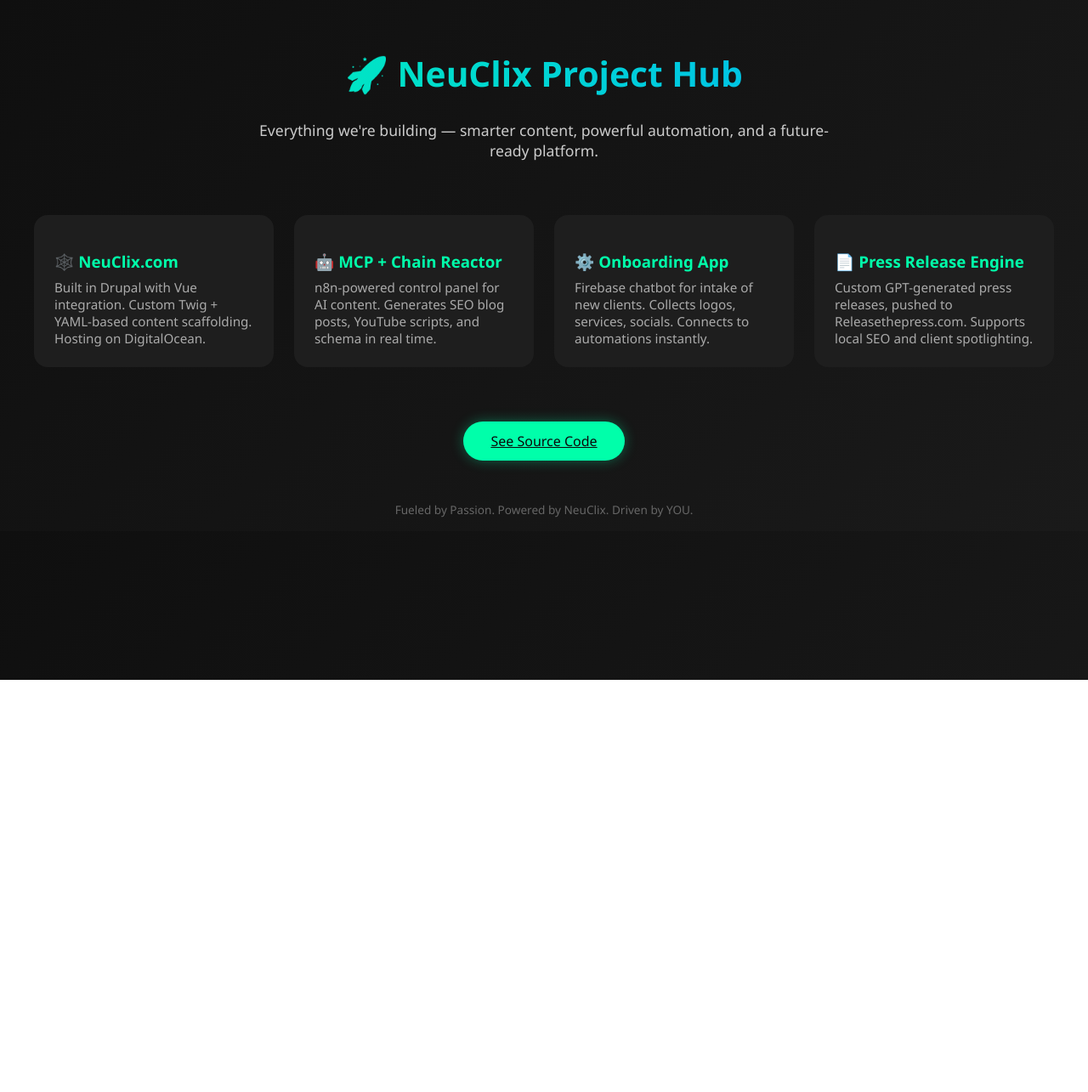
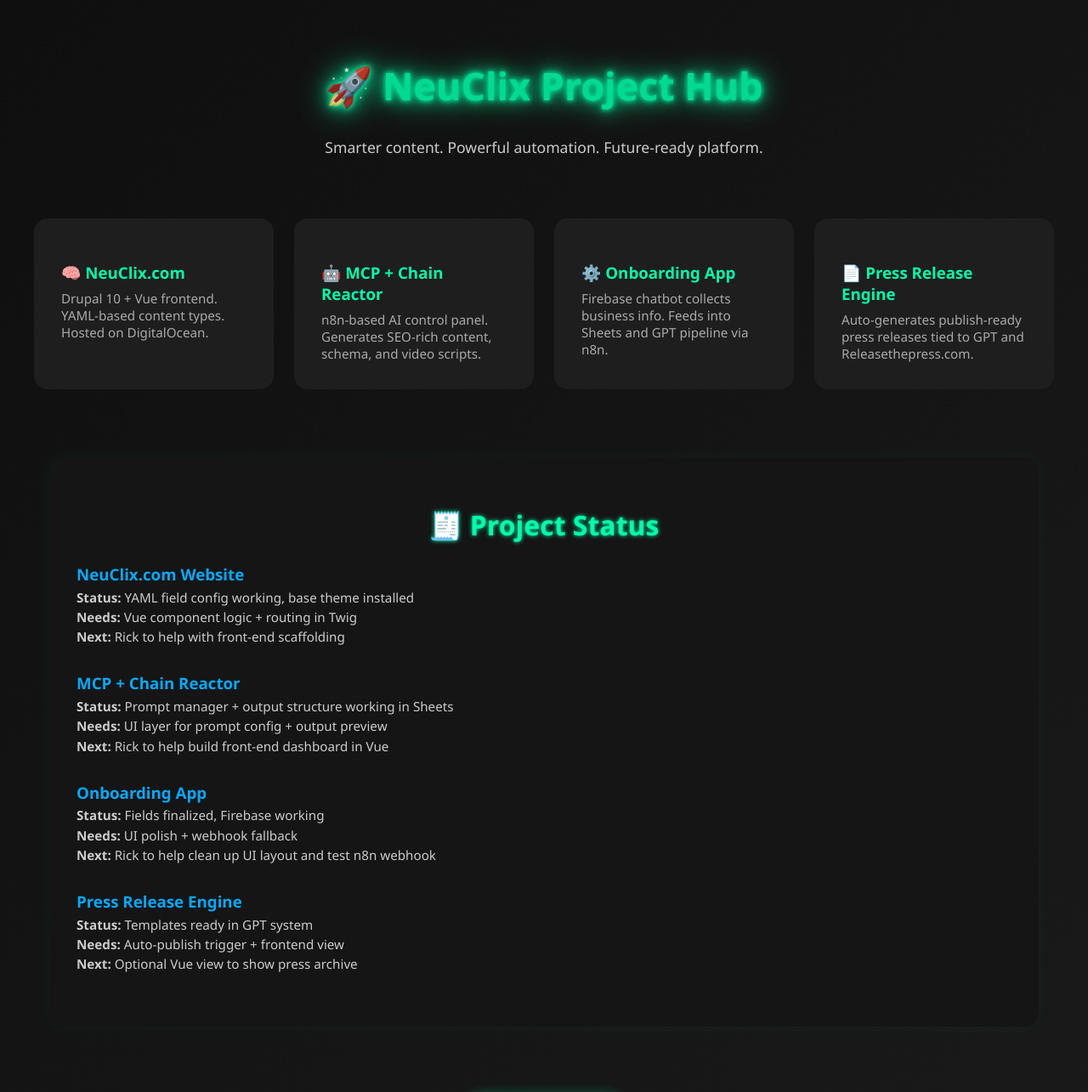
Before and after one commit to NeuClix/neuclix-showcase, a plain HTML site: page index.html in a window 1280 px wide. Shown: the top 1285 px of the page at 85% size. Before the commit the page ends 800 px from the top, so only its background shows below. Drawn offline with Linux system fonts and the light colour scheme.

Commit message:
Update index.html

```diff
--- a/index.html
+++ b/index.html
@@ -3,7 +3,7 @@
 <head>
   <meta charset="UTF-8" />
   <meta name="viewport" content="width=device-width, initial-scale=1.0" />
-  <title>NeuClix Project Dashboard</title>
+  <title>NeuClix Project Hub</title>
   <style>
     body {
       margin: 0;
@@ -14,16 +14,15 @@
 
     header {
       text-align: center;
-      padding: 2rem 1rem;
+      padding: 2.5rem 1rem;
       animation: fadeIn 1.2s ease-out;
     }
 
     h1 {
-      font-size: 2.5rem;
-      background: linear-gradient(90deg, #00ffaa, #00aaff);
-      -webkit-background-clip: text;
-      -webkit-text-fill-color: transparent;
-      animation: pulse 3s infinite alternate;
+      font-size: 2.8rem;
+      color: #00ffaa;
+      text-shadow: 0 0 5px #00ffaa, 0 0 10px #00ffaa, 0 0 20px #00ffaa, 0 0 40px #00ffaa;
+      animation: flicker 2s infinite alternate;
     }
 
     p {
@@ -44,11 +43,10 @@
 
     .card {
       background: #1e1e1e;
-      padding: 1.5rem;
+      padding: 2rem;
       border-radius: 1rem;
+      transition: all 0.3s ease-in-out;
       box-shadow: 0 0 0 rgba(0, 255, 200, 0.2);
-      transition: all 0.3s ease-in-out;
-      position: relative;
     }
 
     .card:hover {
@@ -87,6 +85,38 @@
       box-shadow: 0 0 20px #00aaff88;
     }
 
+    section.status {
+      max-width: 1100px;
+      margin: 3rem auto;
+      padding: 2rem;
+      background: #151515;
+      border-radius: 1rem;
+      box-shadow: 0 0 20px rgba(0,255,170,0.05);
+    }
+
+    section.status h2 {
+      color: #00ffaa;
+      text-align: center;
+      font-size: 2rem;
+      margin-bottom: 1.5rem;
+      text-shadow: 0 0 5px #00ffaa;
+    }
+
+    .status-item {
+      margin-bottom: 2rem;
+    }
+
+    .status-item h3 {
+      margin-bottom: 0.3rem;
+      color: #00aaff;
+    }
+
+    .status-item p {
+      font-size: 0.95rem;
+      color: #ccc;
+      margin: 0.2rem 0;
+    }
+
     footer {
       text-align: center;
       padding: 1rem;
@@ -94,13 +124,10 @@
       color: #666;
     }
 
-    @keyframes pulse {
-      from {
-        transform: scale(1);
-      }
-      to {
-        transform: scale(1.03);
-      }
+    @keyframes flicker {
+      0% { opacity: 1; }
+      50% { opacity: 0.85; }
+      100% { opacity: 1; }
     }
 
     @keyframes fadeIn {
@@ -113,25 +140,57 @@
 
   <header>
     <h1>🚀 NeuClix Project Hub</h1>
-    <p>Everything we're building — smarter content, powerful automation, and a future-ready platform.</p>
+    <p>Smarter content. Powerful automation. Future-ready platform.</p>
   </header>
 
   <section class="grid">
     <div class="card">
-      <h3>🕸️ NeuClix.com</h3>
-      <p>Built in Drupal with Vue integration. Custom Twig + YAML-based content scaffolding. Hosting on DigitalOcean.</p>
+      <h3>🧠 NeuClix.com</h3>
+      <p>Drupal 10 + Vue frontend. YAML-based content types. Hosted on DigitalOcean.</p>
     </div>
     <div class="card">
       <h3>🤖 MCP + Chain Reactor</h3>
-      <p>n8n-powered control panel for AI content. Generates SEO blog posts, YouTube scripts, and schema in real time.</p>
+      <p>n8n-based AI control panel. Generates SEO-rich content, schema, and video scripts.</p>
     </div>
     <div class="card">
       <h3>⚙️ Onboarding App</h3>
-      <p>Firebase chatbot for intake of new clients. Collects logos, services, socials. Connects to automations instantly.</p>
+      <p>Firebase chatbot collects business info. Feeds into Sheets and GPT pipeline via n8n.</p>
     </div>
     <div class="card">
       <h3>📄 Press Release Engine</h3>
-      <p>Custom GPT-generated press releases, pushed to Releasethepress.com. Supports local SEO and client spotlighting.</p>
+      <p>Auto-generates publish-ready press releases tied to GPT and Releasethepress.com.</p>
+    </div>
+  </section>
+
+  <section class="status">
+    <h2>🧾 Project Status</h2>
+
+    <div class="status-item">
+      <h3>NeuClix.com Website</h3>
+      <p><strong>Status:</strong> YAML field config working, base theme installed</p>
+      <p><strong>Needs:</strong> Vue component logic + routing in Twig</p>
+      <p><strong>Next:</strong> Rick to help with front-end scaffolding</p>
+    </div>
+
+    <div class="status-item">
+      <h3>MCP + Chain Reactor</h3>
+      <p><strong>Status:</strong> Prompt manager + output structure working in Sheets</p>
+      <p><strong>Needs:</strong> UI layer for prompt config + output preview</p>
+      <p><strong>Next:</strong> Rick to help build front-end dashboard in Vue</p>
+    </div>
+
+    <div class="status-item">
+      <h3>Onboarding App</h3>
+      <p><strong>Status:</strong> Fields finalized, Firebase working</p>
+      <p><strong>Needs:</strong> UI polish + webhook fallback</p>
+      <p><strong>Next:</strong> Rick to help clean up UI layout and test n8n webhook</p>
+    </div>
+
+    <div class="status-item">
+      <h3>Press Release Engine</h3>
+      <p><strong>Status:</strong> Templates ready in GPT system</p>
+      <p><strong>Needs:</strong> Auto-publish trigger + frontend view</p>
+      <p><strong>Next:</strong> Optional Vue view to show press archive</p>
     </div>
   </section>
 
```
